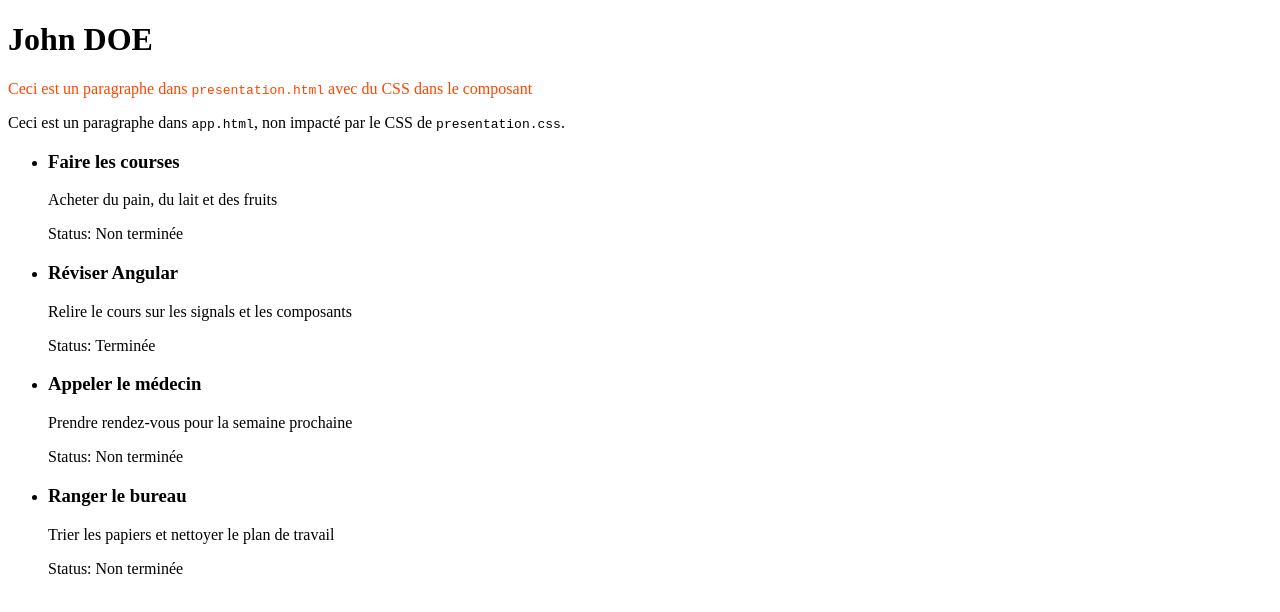
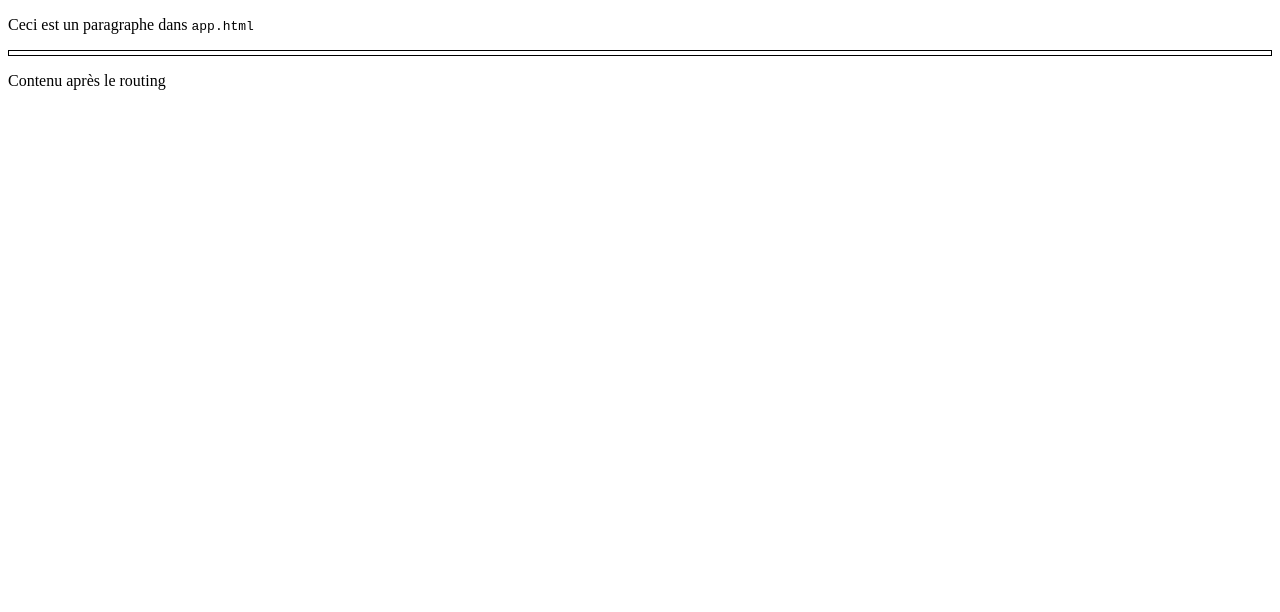
Before and after one commit to Quentigus/2026-ensim-tp-angular-todo, an Angular app: page / in a window 1280 px wide. Shown: the top 612 px of the page. Built offline with nearby package versions, Linux system fonts and the light colour scheme.

Commit message:
Correction 8.1

```diff
--- a/src/app/app.html
+++ b/src/app/app.html
@@ -1,9 +1,10 @@
-<app-presentation />
 <p>
-  Ceci est un paragraphe dans <code>app.html</code>, non impacté par le CSS de
-  <code>presentation.css</code>.
+  Ceci est un paragraphe dans <code>app.html</code>
 </p>
 
-<app-to-do-list />
+<main>
+<router-outlet />
 
-<router-outlet />
+</main>
+
+<p>Contenu après le routing</p>
--- a/src/app/app.routes.ts
+++ b/src/app/app.routes.ts
@@ -1,3 +1,14 @@
 import { Routes } from '@angular/router';
+import { ToDoList } from './to-do-list/to-do-list';
+import { Presentation } from './presentation/presentation';
 
-export const routes: Routes = [];
+export const routes: Routes = [
+    {
+        path: 'to-do-list',
+        component: ToDoList
+    },
+    {
+        path: 'presentation',
+        component: Presentation
+    }
+];
--- a/src/app/app.scss
+++ b/src/app/app.scss
@@ -0,0 +1,4 @@
+main {
+    padding: 2px;
+    border : 1px solid black;
+}
```
